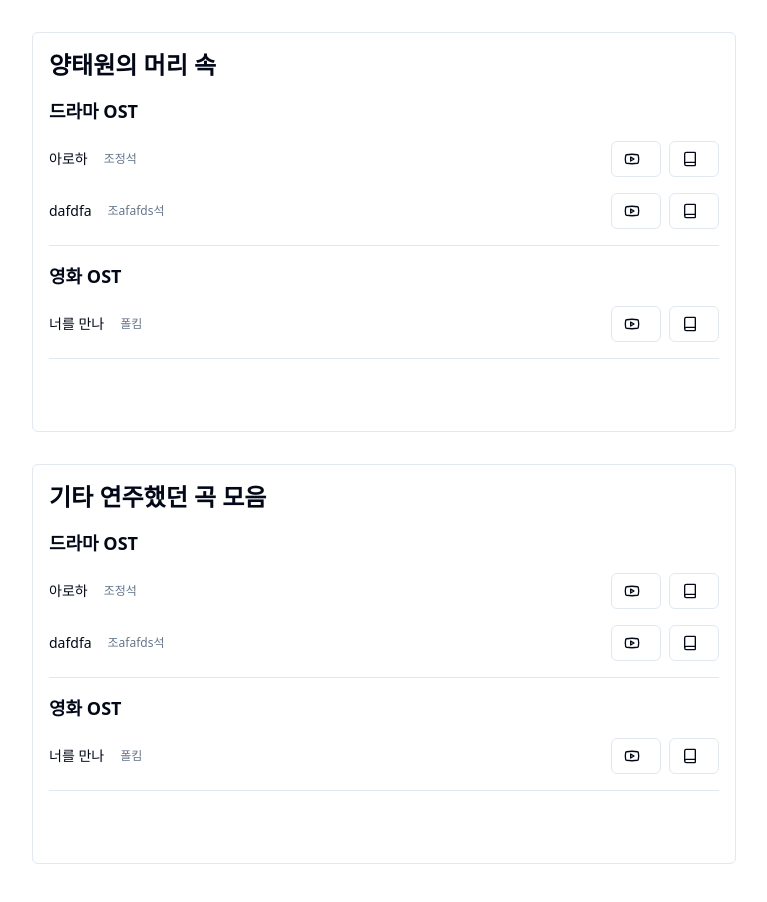
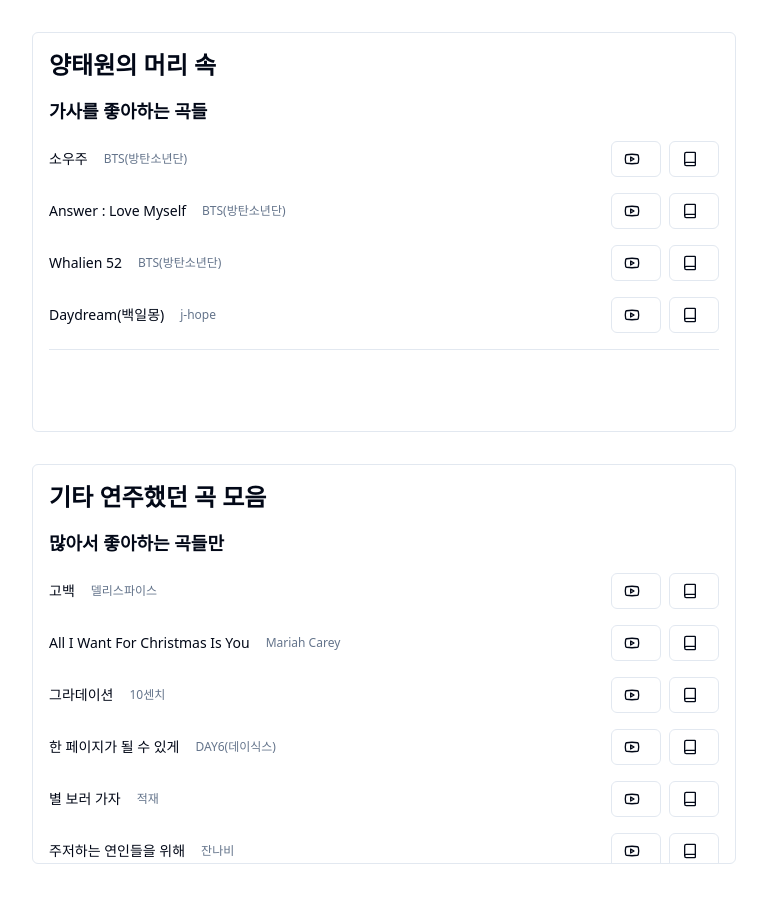
Before and after one commit to w1n-code/MusicPlaylist, a Next.js app: page / in a window 1280 px wide. Shown: the part 928-1830 px from the top of the page, without its empty margins (256-1023 px from the left). Built offline with nearby package versions, Linux system fonts and the light colour scheme.

Commit message:
Update lyricsData.ts

```diff
--- a/app/lyricsData.ts
+++ b/app/lyricsData.ts
@@ -1,35 +1,47 @@
 import { PlaylistData } from './types'
+
+const nolyrics = "(가사는 일부곡의 좋아하는 일부분만)"
+const year_lyrics = "(연도별 곡은 몇개만 적어둠)"
+const guitar = "많아서 좋아하는 곡들만"
+const guitar_lyrics = "(기타는 위에 두 곡만 의미 있고 나머진 딱히)"
 
 export const playlistData: Record<string, PlaylistData> = {
   "2017-2020": {
     tracks: [
       {
+        title: "Beautiful",
+        artist: "Wanna One (워너원)",
+        group: "2017",
+        youtubeId: "xXWyJEo6VgA",
+        lyrics: "[어릴때 부터 노래는 좋아했지만\n직접 찾아 들으면서 가사를 잘 기억하고 있는\n지금 기억으로는 첫번째 곡]"
+      },
+      {
         title: "Yes or Yes",
         artist: "TWICE(트와이스)",
         group: "2018",
         youtubeId: "mAKsZ26SabQ",
-        lyrics: "(가사는 일부곡의 좋아하는 일부분만)"
+        lyrics: year_lyrics
       },
       {
         title: "사랑을 했다",
         artist: "iKON",
         group: "2018",
         youtubeId: "vecSVX1QYbQ",
-        lyrics: "(가사는 일부곡의 좋아하는 일부분만)"
+        lyrics: year_lyrics
       },
       {
         title: "Way Back Home",
         artist: "숀 (SHAUN)",
         group: "2018",
         youtubeId: "amOSaNX7KJg",
-        lyrics: "(가사는 일부곡의 좋아하는 일부분만)"
+        lyrics: year_lyrics
       },
       {
         title: "옥탑방",
         artist: "N.Flying(엔플라잉)",
         group: "2019",
         youtubeId: "VpaUh_BGqE0",
-        lyrics: "(가사는 일부곡의 좋아하는 일부분만)"
+        lyrics: "[듣자마자 5학년 생각나는 곡]"
       },
       {
         title: "작은 것들을 위한 시",
@@ -43,14 +55,14 @@
         artist: "BTS(방탄소년단)",
         group: "2020",
         youtubeId: "gdZLi9oWNZg",
-        lyrics: "(가사는 일부곡의 좋아하는 일부분만)"
+        lyrics: year_lyrics
       },
       {
         title: "Any song(아무노래)",
         artist: "ZICO(지코)",
         group: "2020",
         youtubeId: "UuV2BmJ1p_I",
-        lyrics: "아무 노래나 틀어\n아무거나 틀어 아무렴 어때"
+        lyrics: year_lyrics
       }
     ]
   },
@@ -59,66 +71,122 @@
       {
         title: "Butter",
         artist: "BTS(방탄소년단)",
-        group: "2021",
+        group: "2021년",
         youtubeId: "WMweEpGlu_U",
-        lyrics: "Side step, right, left to my beat\nHigh like the moon, rock with me, baby"
+        lyrics: year_lyrics
       },
       {
         title: "만남은 쉽고 이별은 어려워 (Feat. Leellamarz) (Prod. TOIL)",
         artist: "베이식 (Basick)",
-        group: "2021",
+        group: "2021년",
         youtubeId: "WMweEpGlu_U",
         lyrics: "지금 떠나서 아름다운 기억으로만 간직해\n다들 꿈이란 건 이루지 못한 채 꾸고만 사는데\nIt's Ok 괜찮아 난 맛이라도 봤잖아\n다시 현실로 돌아가 그래 취직하고 잘 살아\n잘 잊혀지고 있잖아\n그런데 자꾸 왜 난 또 가사를 끄적이는 걸까\n만남은 쉽고 이별은 어려워\n ...\n어렵게 시간이 지나고 다시금 만난 그 꿈은 꽤 반짝였지이제는 영원할 것만 같았던 그 시간은 잠깐이었지\n그렇게 어렵게 놓아줬었는데 쉽게 다시 왔다 멀어지는 건\n내 의지완 달라 멀어지는 걸 인정하기는 죽기보다 싫어\n섭섭할 뿐이지 모자란 내 자신한테\n거짓말했었던 날들이 반복돼 사실 알고 있던\n것들인데도 난 모른 척 문제가 없는 척 언제나 척뿐이었지\n잘 돼가는 거 하나도 없는데 내 자존심 챙기는 것뿐이었지\n어쩌면 알고 있었지 모든 걸 아니 알고 있었어 전부터\n왜 모르겠어 I ain't dumb 이별은 어렵지만 피할 수 없는 거 같아\n준비는 예전부터 했는지도 몰라\n이제는 생긴 거 같아 마침표를 찍을 용기가\n끝나도 괜찮아 정말 할 수 있는 건 다 해봤어\n다음 페이지에 끝나도 좋아 그러나 거기에 너가 있다면\n이 얘기의 끝을 미룰 거야 그게 내가 원하던 결말\n아직도 어려워 이미 해봤던 이별이라도\n"
+      },
+      {
+        title: "헤어지자 말해요",
+        artist: "박재정",
+        group: "2021년 곡은 아니지만",
+        youtubeId: "OLPj51BJJsE",
+        lyrics: "나는 사실 그대에게 좋은 사람이 아녜요\n잠시라도 이 행복을 느껴서 고마웠다고\n한 번은 널 볼 수 있을까\n이기적인 거 나도 잘 알아\n그땐 그럴 수밖에 없던\n어린 내게 한 번만 더 기회를 주길\n그댈 정말 사랑했다 말해요\n나는 사실 그대에게 좋은 사람이 되고 싶었어\n영영 다신 못 본다 해도\n그댈 위한 이 노래가 당신을 영원히 사랑할 테니"
       },
     ]
   },
   "양태원의 머리 속": {
     tracks: [
       {
-        title: "아로하",
-        artist: "조정석",
-        group: "드라마 OST",
-        youtubeId: "3POhEmU0llA",
-        lyrics: "아로하 내 곁에 있어줘\n아로하 나의 사랑 그대"
+        title: "소우주",
+        artist: "BTS(방탄소년단)",
+        group: "가사를 좋아하는 곡들",
+        youtubeId: "LXOJk2PFKgY",
+        lyrics: "[밤이 깊을수록 더 빛나는 별빛]\n우린 빛나고 있네\n각자의 방 각자의 별에서\n어떤 빛은 야망\n어떤 빛은 방황\n사람들의 불빛들\n모두 소중한 하나\n어두운 밤 (외로워 마)\n별처럼 다 (우린 빛나)\n사라지지 마\n큰 존재니까\nLet us shine\n...\n칠흑 같던 밤들 속에\nShine, dream, smile\nOh let us light up the night\n우린 우리대로 빛나\nShine, dream, smile\nOh let us light up the night\n우리 그 자체로 빛나\nTonight"
       },
       {
-        title: "dafdfa",
-        artist: "조afafds석",
-        group: "드라마 OST",
+        title: "Answer : Love Myself",
+        artist: "BTS(방탄소년단)",
+        group: "가사를 좋아하는 곡들",
         youtubeId: "3POhEmU0llA",
-        lyrics: "아로하 내 곁에 있어줘\n아로하 나의 사랑 그대"
+        lyrics: "눈을 뜬다 어둠 속 나\n심장이 뛰는 소리 낯설 때\n마주 본다 거울 속 너\n겁먹은 눈빛 해묵은 질문\n어쩌면 누군가를 사랑하는 것보다\n더 어려운 게 나 자신을 사랑하는 거야\n솔직히 인정할 건 인정하자\n니가 내린 잣대들은 너에게 더 엄격하단 걸\n니 삶 속의 굵은 나이테\n그 또한 너의 일부, 너이기에\n이제는 나 자신을 용서하자 버리기엔\n우리 인생은 길어 미로 속에선 날 믿어\n겨울이 지나면 다시 봄은 오는 거야\n차가운 밤의 시선\n초라한 날 감추려\n몹시 뒤척였지만\n저 수많은 별을 맞기 위해 난 떨어졌던가\n저 수천 개 찬란한 화살의 과녁은 나 하나\nYou've shown me I have reasons\nI should love myself\n내 숨 내 걸어온 길 전부로 답해\n어제의 나 오늘의 나 내일의 나\n(I'm learning how to love myself)\n빠짐없이 남김없이 모두 다 나\n정답은 없을지도 몰라\n어쩜 이것도 답은 아닌 거야\n그저 날 사랑하는 일조차\n누구의 허락이 필요했던 거야\n난 지금도 나를 또 찾고 있어\nBut 더는 죽고 싶지가 않은 걸\n슬프던 me\n아프던 me\n더 아름다울 美\n그래 그 아름다움이\n있다고, 아는 마음이\n나의 사랑으로 가는 길\n가장 필요한 나다운 일\n지금 날 위한 행보는\n바로 날 위한 행동\n날 위한 태도\n그게 날 위한 행복\nI'll show you what i got\n두렵진 않아 그건 내 존재니까\nLove myself\n시작의 처음부터\n끝의 마지막까지\n해답은 오직 하나\n왜 자꾸만 감추려고만 해 니 가면 속으로\n내 실수로 생긴 흉터까지 다 내 별자린데\nYou've shown me I have reasons\nI should love myself\n내 숨 내 걸어온 길 전부로 답해\n내 안에는 여전히\n서툰 내가 있지만\nYou've shown me I have reasons\nI should love myself\n내 숨 내 걸어온 길 전부로 답해\n어제의 나 오늘의 나 내일의 나\n(I'm learning how to love myself)\n빠짐없이 남김없이 모두 다 나"
       },
       {
-        title: "너를 만나",
-        artist: "폴킴",
-        group: "영화 OST",
-        youtubeId: "he2C4lx63M0",
-        lyrics: "너를 만나 참 좋다\n눈이 부시게 좋다"
+        title: "Whalien 52",
+        artist: "BTS(방탄소년단)",
+        group: "가사를 좋아하는 곡들",
+        youtubeId: "N6o-coKG67Y",
+        lyrics: "이 넓은 바다 그 한가운데\n한 마리 고래가 나즈막히 외롭게 말을 해\n아무리 소리쳐도 닿지 않는 게\n사무치게 외로워 조용히 입 다무네\n아무렴 어때 뭐가 됐던 이젠 뭐 I don't care\n외로움이란 녀석만 내 곁에서 머물 때\n온전히 혼자가 돼 외로이 채우는 자물쇠\n...\n세상은 절대로 몰라\n내가 얼마나 슬픈지를\n내 아픔은 섞일 수 없는\n물과 기름\n그저 난 수면 위에서만\n숨을 쉴 때 관심 끝\n외로운 바닷속 꼬마\n나도 알리고 싶네\n내 가치를 Everyday\n걱정의 멀미를 해\n늘 스티커는 귀 밑에\nNever end,\n왜 끝은 없고 매번 hell\n시간이 가도\n차가운 심연 속의 Neverland\nBut 늘 생각해\n지금 새우잠 자더라도 꿈은 고래답게\n다가올 큰 칭찬이\n매일 춤을 추게 할거야나답게 Ye i'm swimmin'\n내 미래를 향해 가\n저 푸른 바다와\n내 헤르츠를 믿어"
       },
+      {
+        title: "Daydream(백일몽)",
+        artist: "j-hope",
+        group: "가사를 좋아하는 곡들",
+        youtubeId: "OK3GJ0WIQ8s",
+        lyrics: "내 성격은 half and half who knows?\n공인으로서의 노력하는 life who knows?\n큰 욕구는 자제하는 중 who knows?\n늘 공상에 차오르는 숨 who knows?\n편히 울고 싶은 거 I know\n미친 듯 놀고 싶은 거 I know\n사랑에 설레고 싶은 거 I know\n...\n한 번쯤 다른 나의 인생 그림\n그려 보고 싶은 거야, 도화지 dream\nSleep\n저기 저 경계선을 넘어\n느껴보는 거야\n앨리스가 빠진 구멍처럼\n호그와트 가는 길처럼\n신기루의 세계일 거야\n그리고 내 세상일 거야\n상상 그대로 일 거야\nBut 영원하진 않을 거야\nShit",
+      }
     ]
   },
   "기타": {
     tracks: [
       {
-        title: "아로하",
-        artist: "조정석",
-        group: "드라마 OST",
-        youtubeId: "3POhEmU0llA",
-        lyrics: "아로하 내 곁에 있어줘\n아로하 나의 사랑 그대"
+        title: "고백",
+        artist: "델리스파이스",
+        group: guitar,
+        youtubeId: "tXacKHOmXVU",
+        lyrics: "[중1 때 기타 공연하면서 연주한 곡]"
       },
       {
-        title: "dafdfa",
-        artist: "조afafds석",
-        group: "드라마 OST",
-        youtubeId: "3POhEmU0llA",
-        lyrics: "아로하 내 곁에 있어줘\n아로하 나의 사랑 그대"
+        title: "All I Want For Christmas Is You",
+        artist: "Mariah Carey",
+        group: guitar,
+        youtubeId: "3mQ8zjP84W0",
+        lyrics: "[중2 때 매화제 5명 팀으로 매화제 나가려다 떨어진..\n혼성, 혼학년(?) 나쁘지 않았는데]"
       },
       {
-        title: "너를 만나",
-        artist: "폴킴",
-        group: "영화 OST",
-        youtubeId: "he2C4lx63M0",
-        lyrics: "너를 만나 참 좋다\n눈이 부시게 좋다"
+        title: "그라데이션",
+        artist: "10센치",
+        group: guitar,
+        youtubeId: "qbcvwz2QLh8",
+        lyrics: guitar_lyrics
+      },
+      {
+        title: "한 페이지가 될 수 있게",
+        artist: "DAY6(데이식스)",
+        group: guitar,
+        youtubeId: "xk7g2JJXtBA",
+        lyrics: guitar_lyrics
+      },
+      {
+        title: "별 보러 가자",
+        artist: "적재",
+        group: guitar,
+        youtubeId: "5MxSCYBkxf4",
+        lyrics: guitar_lyrics
+      },
+      {
+        title: "주저하는 연인들을 위해",
+        artist: "잔나비",
+        group: guitar,
+        youtubeId: "fPPAgyt2ANU",
+        lyrics: guitar_lyrics
+      },
+      {
+        title: "예뻤어",
+        artist: "DAY6(데이식스)",
+        group: guitar,
+        youtubeId: "AgbnoU8HdLQ",
+        lyrics: guitar_lyrics
+      },
+      {
+        title: "그리워하다",
+        artist: "비투비(BTOB)",
+        group: guitar,
+        youtubeId: "Tr2sRwzmprU",
+        lyrics: guitar_lyrics
+      },
+      {
+        title: "딱 10CM만",
+        artist: "10CM,BIG Naughty(서동현)",
+        group: guitar,
+        youtubeId: "hzy5fyXqPUU",
+        lyrics: guitar_lyrics
       },
     ]
   }
```
